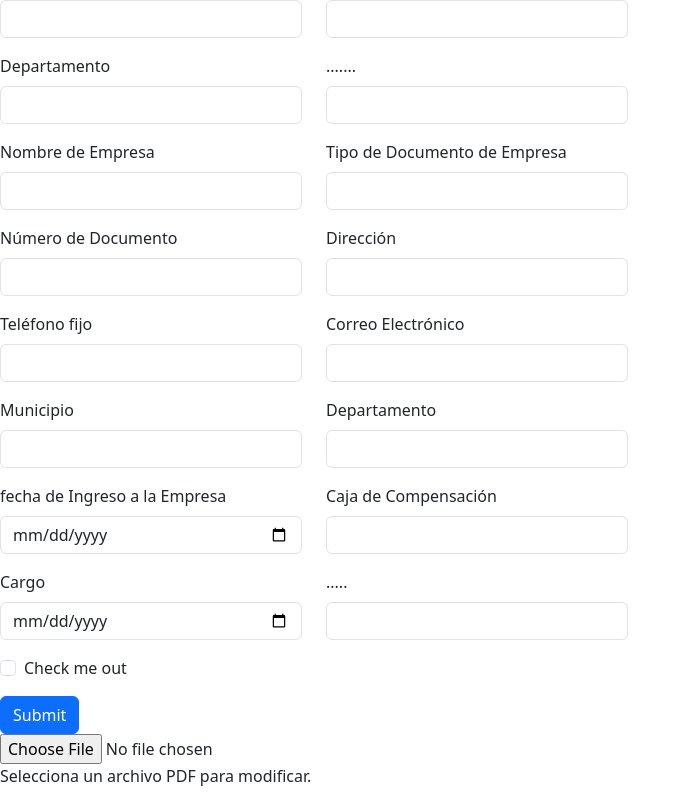
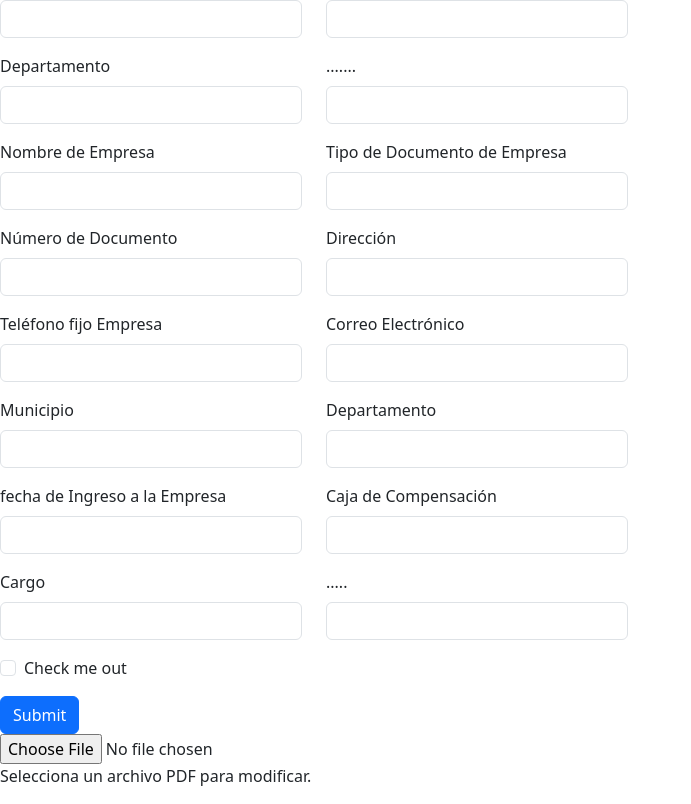
Before and after one commit to antodrade/superponerpdf, an Angular app: page / in a window 1280 px wide. Shown: the part 634-1438 px from the top of the page, without its empty margins (0-691 px from the left). Built offline with nearby package versions, Linux system fonts and the light colour scheme.

Commit message:
rellenados campos de forma genérica por le form de la web

```diff
--- a/src/app/app.component.html
+++ b/src/app/app.component.html
@@ -28,67 +28,80 @@
   <div class="row">
     <div class="mb-3 col-md-3">
       <label for="exampleInputEmail1" class="form-label">Tipo de documento</label>
-        <input type="text" class="form-control" id="exampleInputEmail1" aria-describedby="emailHelp">
+        <input type="text" class="form-control" id="exampleInputEmail1" aria-describedby="emailHelp"
+        [(ngModel)]="formulario.tipodoc"  name="tipodoc">
     </div>
     <div class="mb-3 col-md-3">
       <label for="exampleInputPassword1" class="form-label">Número de documento</label>
-        <input type="number" class="form-control" id="exampleInputPassword1">
+        <input type="text" class="form-control" id="exampleInputPassword1"
+        [(ngModel)]="formulario.numdoc"  name="numdoc">
     </div>
   </div>
   <div class="row">
     <div class="mb-3 col-md-3">
       <label for="exampleInputEmail1" class="form-label">Sexo</label>
-        <input type="text" class="form-control" id="exampleInputEmail1" aria-describedby="emailHelp">
+        <input type="text" class="form-control" id="exampleInputEmail1" aria-describedby="emailHelp"
+        [(ngModel)]="formulario.sexo"  name="sexo">
     </div>
     <div class="mb-3 col-md-3">
       <label for="exampleInputPassword1" class="form-label">Fecha de nacimiento</label>
-        <input type="text" class="form-control" id="exampleInputPassword1">
+        <input type="text" class="form-control" id="exampleInputPassword1"
+        [(ngModel)]="formulario.fechanac"  name="fechanac">
     </div>
   </div>
   <div class="row">
     <div class="mb-3 col-md-3">
       <label for="exampleInputEmail1" class="form-label">ARL</label>
-        <input type="text" class="form-control" id="exampleInputEmail1" aria-describedby="emailHelp">
+        <input type="text" class="form-control" id="exampleInputEmail1" aria-describedby="emailHelp"
+        [(ngModel)]="formulario.ARL"  name="ARL">
     </div>
     <div class="mb-3 col-md-3">
       <label for="exampleInputPassword1" class="form-label">Fondo de Pensiones</label>
-        <input type="text" class="form-control" id="exampleInputPassword1">
+        <input type="text" class="form-control" id="exampleInputPassword1"
+        [(ngModel)]="formulario.AFP"  name="AFP">
     </div>
   </div>
   <div class="row">
     <div class="mb-3 col-md-3">
       <label for="exampleInputEmail1" class="form-label">IBC</label>
-        <input type="number" class="form-control" id="exampleInputEmail1" aria-describedby="emailHelp">
+        <input type="text" class="form-control" id="exampleInputEmail1" aria-describedby="emailHelp"
+        [(ngModel)]="formulario.salario"  name="salario">
     </div>
     <div class="mb-3 col-md-3">
       <label for="exampleInputPassword1" class="form-label">Dirección de residencia</label>
-        <input type="text" class="form-control" id="exampleInputPassword1">
+        <input type="text" class="form-control" id="exampleInputPassword1"
+        [(ngModel)]="formulario.dirUsuario"  name="dirUsuario">
     </div>
   </div>
   <div class="row">
     <div class="mb-3 col-md-3">
       <label for="exampleInputEmail1" class="form-label">Teléfono fijo</label>
-        <input type="number" class="form-control" id="exampleInputEmail1" aria-describedby="emailHelp">
+        <input type="text" class="form-control" id="exampleInputEmail1" aria-describedby="emailHelp"
+        [(ngModel)]="formulario.telUsuario"  name="telUsuario">
     </div>
     <div class="mb-3 col-md-3">
       <label for="exampleInputPassword1" class="form-label">Teléfono celular</label>
-        <input type="text" class="form-control" id="exampleInputPassword1">
+        <input type="text" class="form-control" id="exampleInputPassword1"
+        [(ngModel)]="formulario.celular"  name="celular">
     </div>
   </div>
   <div class="row">
     <div class="mb-3 col-md-3">
       <label for="exampleInputEmail1" class="form-label">Correo electrónico</label>
-        <input type="email" class="form-control" id="exampleInputEmail1" aria-describedby="emailHelp">
+        <input type="text" class="form-control" id="exampleInputEmail1" aria-describedby="emailHelp"
+        [(ngModel)]="formulario.emailUsuario"  name="emailUsuario">
     </div>
     <div class="mb-3 col-md-3">
       <label for="exampleInputPassword1" class="form-label">Municipio</label>
-        <input type="text" class="form-control" id="exampleInputPassword1">
+        <input type="text" class="form-control" id="exampleInputPassword1"
+        [(ngModel)]="formulario.ciudadUsuario"  name="ciudadUsuario">
     </div>
   </div>
   <div class="row">
     <div class="mb-3 col-md-3">
       <label for="exampleInputEmail1" class="form-label">Departamento</label>
-        <input type="email" class="form-control" id="exampleInputEmail1" aria-describedby="emailHelp">
+        <input type="text" class="form-control" id="exampleInputEmail1" aria-describedby="emailHelp"
+        [(ngModel)]="formulario.depUsuario"  name="depUsuario">
     </div>
     <div class="mb-3 col-md-3">
       <label for="exampleInputPassword1" class="form-label">.......</label>
@@ -98,57 +111,68 @@
   <div class="row">
     <div class="mb-3 col-md-3">
       <label for="exampleInputEmail1" class="form-label">Nombre de Empresa</label>
-        <input type="email" class="form-control" id="exampleInputEmail1" aria-describedby="emailHelp">
+        <input type="text" class="form-control" id="exampleInputEmail1" aria-describedby="emailHelp"
+        [(ngModel)]="formulario.nombreEmpresa"  name="nombreEmpresa">
     </div>
     <div class="mb-3 col-md-3">
       <label for="exampleInputPassword1" class="form-label">Tipo de Documento de Empresa</label>
-        <input type="text" class="form-control" id="exampleInputPassword1">
+        <input type="text" class="form-control" id="exampleInputPassword1"
+        [(ngModel)]="formulario.tipoDocEmpresa"  name="tipoDocEmpresa">
     </div>
   </div>
   <div class="row">
     <div class="mb-3 col-md-3">
       <label for="exampleInputEmail1" class="form-label">Número de Documento</label>
-        <input type="number" class="form-control" id="exampleInputEmail1" aria-describedby="emailHelp">
+        <input type="text" class="form-control" id="exampleInputEmail1" aria-describedby="emailHelp"
+        [(ngModel)]="formulario.docEmpresa"  name="docEmpresa">
     </div>
     <div class="mb-3 col-md-3">
       <label for="exampleInputPassword1" class="form-label">Dirección</label>
-        <input type="text" class="form-control" id="exampleInputPassword1">
+        <input type="text" class="form-control" id="exampleInputPassword1"
+        [(ngModel)]="formulario.dirEmpresa"  name="dirEmpresa">
     </div>
   </div>
   <div class="row">
     <div class="mb-3 col-md-3">
-      <label for="exampleInputEmail1" class="form-label">Teléfono fijo</label>
-        <input type="number" class="form-control" id="exampleInputEmail1" aria-describedby="emailHelp">
+      <label for="exampleInputEmail1" class="form-label">Teléfono fijo Empresa</label>
+        <input type="text" class="form-control" id="exampleInputEmail1" aria-describedby="emailHelp"
+        [(ngModel)]="formulario.telEmpresa"  name="telEmpresa">
     </div>
     <div class="mb-3 col-md-3">
       <label for="exampleInputPassword1" class="form-label">Correo Electrónico</label>
-        <input type="text" class="form-control" id="exampleInputPassword1">
+        <input type="text" class="form-control" id="exampleInputPassword1"
+        [(ngModel)]="formulario.emailEmpresa"  name="emailEmpresa">
     </div>
   </div>
   <div class="row">
     <div class="mb-3 col-md-3">
       <label for="exampleInputEmail1" class="form-label">Municipio</label>
-        <input type="text" class="form-control" id="exampleInputEmail1" aria-describedby="emailHelp">
+        <input type="text" class="form-control" id="exampleInputEmail1" aria-describedby="emailHelp"
+        [(ngModel)]="formulario.ciudadEmpresa"  name="ciudadEmpresa">
     </div>
     <div class="mb-3 col-md-3">
       <label for="exampleInputPassword1" class="form-label">Departamento</label>
-        <input type="text" class="form-control" id="exampleInputPassword1">
+        <input type="text" class="form-control" id="exampleInputPassword1"
+        [(ngModel)]="formulario.depEmpresa"  name="depEmpresa">
     </div>
   </div>
   <div class="row">
     <div class="mb-3 col-md-3">
       <label for="exampleInputEmail1" class="form-label">fecha de Ingreso a la Empresa</label>
-        <input type="date" class="form-control" id="exampleInputEmail1" aria-describedby="emailHelp">
+        <input type="text" class="form-control" id="exampleInputEmail1" aria-describedby="emailHelp"
+        [(ngModel)]="formulario.fechaIng"  name="fechaIng">
     </div>
     <div class="mb-3 col-md-3">
       <label for="exampleInputPassword1" class="form-label">Caja de Compensación</label>
-        <input type="text" class="form-control" id="exampleInputPassword1">
+        <input type="text" class="form-control" id="exampleInputPassword1"
+        [(ngModel)]="formulario.caja"  name="caja">
     </div>
   </div>
   <div class="row">
     <div class="mb-3 col-md-3">
       <label for="exampleInputEmail1" class="form-label">Cargo</label>
-        <input type="date" class="form-control" id="exampleInputEmail1" aria-describedby="emailHelp">
+        <input type="text" class="form-control" id="exampleInputEmail1" aria-describedby="emailHelp"
+        [(ngModel)]="formulario.cargo"  name="cargo">
     </div>
     <div class="mb-3 col-md-3">
       <label for="exampleInputPassword1" class="form-label">.....</label>
--- a/src/app/app.component.ts
+++ b/src/app/app.component.ts
@@ -74,36 +74,36 @@ export class AppComponent {
     // const text30 = 'Cargo: Asesor comercial'
     const text31 = 'x';
     const text32 = 'x';
-    const text = 'Serrano';
-    const text2 = 'Solano';
+    const text = this.formulario.apellido1;
+    const text2 = this.formulario.apellido2;
     const text3 = this.formulario.nombre1;
     const text4 = this.formulario.nombre2;
-    const text5 = 'CC';
-    const text6 = '32.787.976';
-    const text7 = 'x'
-    const text8 = '0  5 0 3 1 9 7  6'
-    const text9 = 'ARL SURA';
-    const text10 = 'Colfondos';
-    const text11 = '1300000'
-    const text12 = 'Calle 96 # 45-24'
-    const text13 = '3412384';
-    const text14 = '3009872354';
-    const text15 = 'luzserrasolok@gmail.com';
-    const text16 = 'Barranquilla';
+    const text5 = this.formulario.tipodoc;
+    const text6 = this.formulario.numdoc;
+    const text7 = this.formulario.sexo;
+    const text8 = this.formulario.fechanac;
+    const text9 = this.formulario.ARL;
+    const text10 = this.formulario.AFP;
+    const text11 = this.formulario.salario;
+    const text12 = this.formulario.dirUsuario;
+    const text13 = this.formulario.telUsuario;
+    const text14 = this.formulario.celular;
+    const text15 = this.formulario.emailUsuario;
+    const text16 = this.formulario.ciudadUsuario;
     const text17 = 'x';
     const text18 = '';
-    const text19 = 'Atlántico';
-    const text20 = 'Soft Skills Managementent SAS'
-    const text21 = 'N    I    T'
-    const text22 = '901813325';
-    const text23 = 'cra 52 # 74-80'
-    const text24 = '3452012'
-    const text25 = 'softskillsmanagementcol@gmail.com';
-    const text26 = 'Barranquilla'
-    const text27 = 'Atlántico'
-    const text28 = '0   1   0   1   2   0   2   5'
-    const text29 = 'Comfamiliar del Atlántico'
-    const text30 = 'Cargo: Asesor comercial'
+    const text19 = this.formulario.depUsuario;
+    const text20 = this.formulario.nombreEmpresa;
+    const text21 = this.formulario.tipoDocEmpresa;
+    const text22 = this.formulario.tipoDocEmpresa;
+    const text23 = this.formulario.dirEmpresa;
+    const text24 = this.formulario.telEmpresa;
+    const text25 = this.formulario.emailEmpresa;
+    const text26 = this.formulario.ciudadEmpresa;
+    const text27 = this.formulario.ciudadEmpresa;
+    const text28 = this.formulario.fechaIng;
+    const text29 = this.formulario.caja;
+    const text30 = this.formulario.cargo;
 
 
 
```
